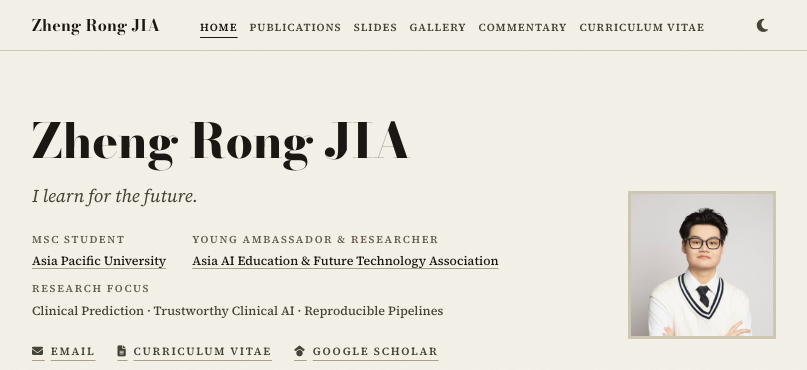
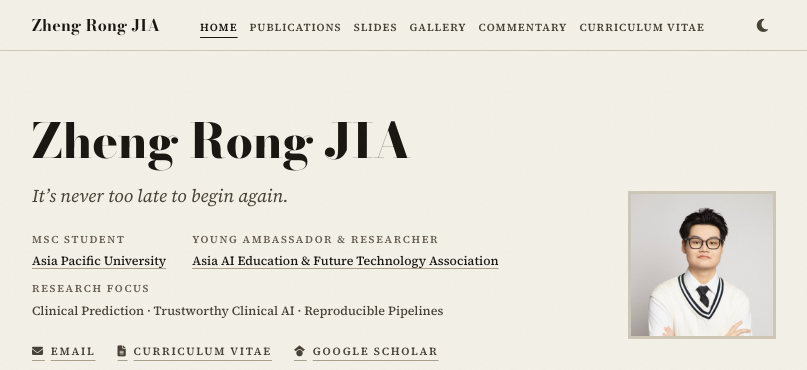
Before and after one commit to ZR-JIA/zr-jia.github.io, a Jekyll site: the page built from _pages/index.md, in a window 1280 px wide and 900 px high. Shown: the top 370 px of the window, without its empty margins (236-1043 px from the left). Built offline with Jekyll 4.4.1, drawn with Linux system fonts in a browser that asks for light colours; a style sheet for code colours, icons or effects is not loaded.

Commit message:
Update index.md the motto

```diff
--- a/_pages/index.md
+++ b/_pages/index.md
@@ -11,7 +11,7 @@
   <section class="hero">
     <div class="hero-left">
       <h1 class="hero-name">Zheng Rong JIA</h1>
-      <p class="hero-slogan">I learn for the future.</p>
+      <p class="hero-slogan">It’s never too late to begin again.</p>
       <div class="hero-roles">
         <div class="hero-role">
           <p class="hero-role-label">MSc Student</p>
```
